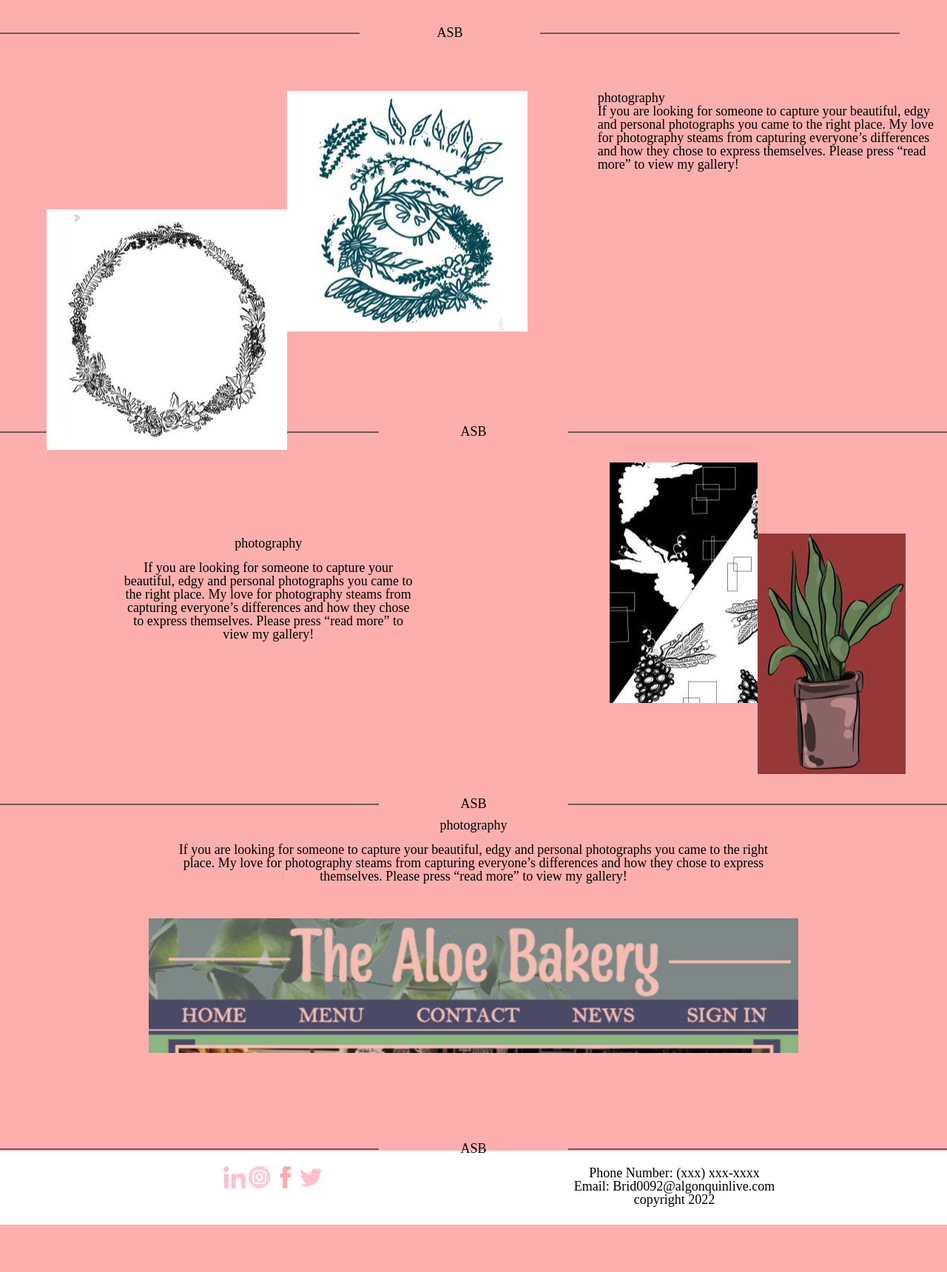
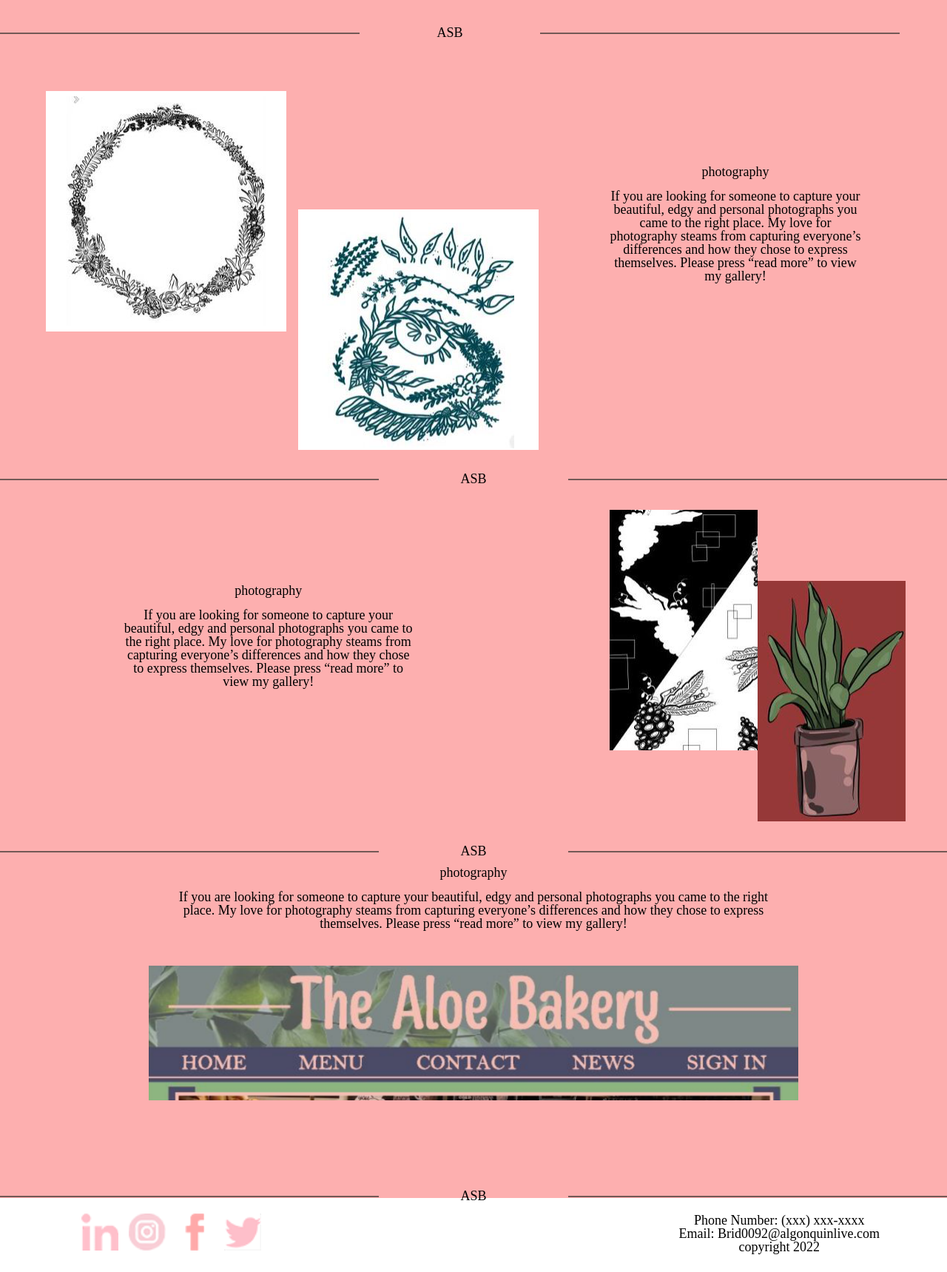
Before and after one commit to Brid0092/portfolio, a plain HTML site: page services.html in a window 1280 px wide. Shown: the part 2420-4139 px from the top of the page at 74% size. Before the commit the page ends 4075 px from the top, so only its background shows below. Drawn offline with Linux system fonts and the light colour scheme.

Commit message:
fixes footer

```diff
--- a/services.css
+++ b/services.css
@@ -236,6 +236,7 @@ table {
         grid-template-columns: 0.1fr 0.5fr 0.5fr 0.2fr 1fr;
         grid-template-rows: 0.1fr 0.2fr 0.5fr;
         gap: 0px 0px;
+        padding-bottom: 4rem;
       }
       .bee { grid-area: 2 / 3 / 4 / 4; }
       .text-5 { grid-area: 2 / 5 / 4 / 6; }
@@ -243,21 +244,28 @@ table {
       .eye { grid-area: 2 / 3 / 4 / 4; }
 
 
-    .circle {
+    .eye {
         padding-top: 10rem;
         text-align: left;
         padding-left: 1rem;
     }
 
-    .flower {
+    .circle {
         padding-bottom: 10rem;
         text-align: right;
         padding-left:1rem;
+    }
+
+    .text-5 {
+        padding-right: 112px;
+        text-align: center;
+    }
+
+    .tattoo {
+        padding: 15px;
+        padding-top: 100px;
 
     }
-
-
-
 
     .sec-6 {
         display: grid;
@@ -292,22 +300,6 @@ table {
       .six-2 {
         padding-top: 6rem;
       }
-
-
-
-
-
-
-
-
-
-
-
-
-
-
-
-
 
 
     .sec-7 {
@@ -348,18 +340,6 @@ table {
       }
 
 
-
-
-
-
-
-
-
-
-
-
-
-
     .asb {
         text-align: center;
         position: relative;
@@ -392,12 +372,11 @@ table {
         z-index: -2;
     }
 
-    .foot {
+    footer {
         background-color: white;
         padding: 20px;
         justify-content: center;
         text-align: center;
-        display: flex;
     }
 
     .footer-div {
@@ -410,17 +389,34 @@ table {
         ". . ."
         "footer-socials . footer-info";
     }
-
-    .footer-socials {
-        grid-area: footer-socials;
-    }
-
-    .footer-info {
-        grid-area: footer-info;
-    }
+    .footer-socials { grid-area: footer-socials; }
+    .footer-info { grid-area: footer-info; }
 
     .icon {
         width: 50px;
         padding-left: 10px;
     }
 }
+
+@media screen and (max-width: 980px) {
+    .icon {
+        width: 30px;
+    }
+
+    .footer-info {
+        font-size: 80%;
+    }
+}
+
+@media screen and (max-width: 660px) {
+
+    .icon {
+        width: 15px;
+    }
+    .footer-info {
+        font-size: 60%;
+    }
+
+
+
+}
--- a/services.html
+++ b/services.html
@@ -152,12 +152,11 @@
             </div>
         </section>
 
-        <div class="asb-hold">
+
         <div class="asb">
             <span>
                 <p>ASB</p>
             </span>
-            </div>
         </div>
 
 
@@ -215,14 +214,15 @@
                 <p>ASB</p>
             </span>
         </div>
-    </div <footer>
-    <section class="foot">
+    </div>
+    <footer>
+        <section class="footer">
             <div class="footer-div">
                 <div class="footer-socials">
-                <img class="icons" src="images/in-30.png" alt="">
-                <img class="icons" src="images/insta-30.png" alt="">
-                <img class="icons" src="images/facebook-30.png" alt="">
-                <img class="icons" src="images/twitter-30.png" alt="">
+                    <img class="icon" src="images/in-30.png" alt="">
+                    <img class="icon" src="images/insta-30.png" alt="">
+                    <img class="icon" src="images/facebook-30.png" alt="">
+                    <img class="icon" src="images/twitter-30.png" alt="">
                 </div>
                 <div class="footer-info">
                     <ul>
@@ -231,7 +231,6 @@
                         <li>copyright 2022</li>
                     </ul>
                 </div>
-
             </div>
         </section>
     </footer>
```
Also changed, not shown: index.html (+2 -12 lines), profile.css (+37 -22 lines), profile.html (+2 -1 lines). Lines whose indentation alone changed are shown as unchanged.
